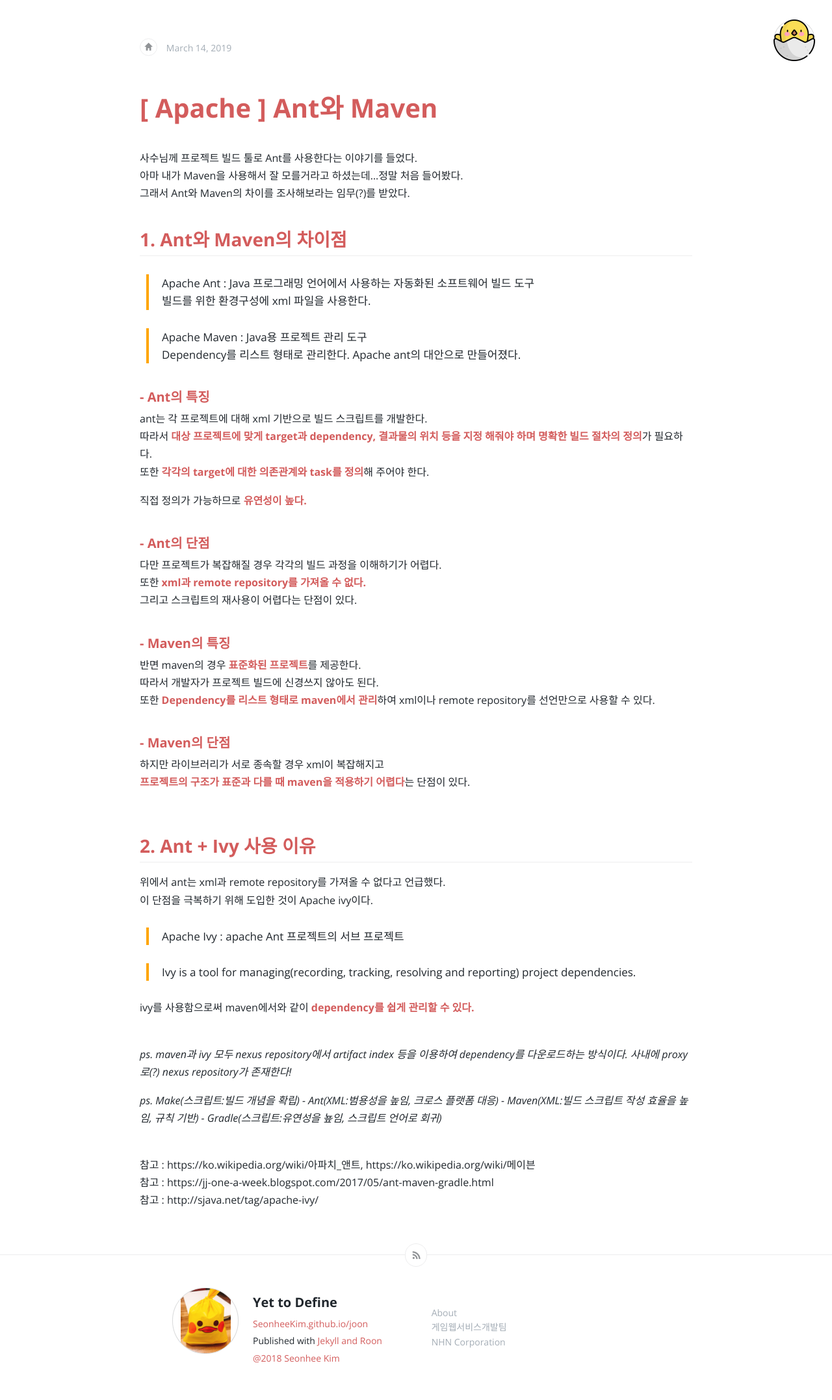
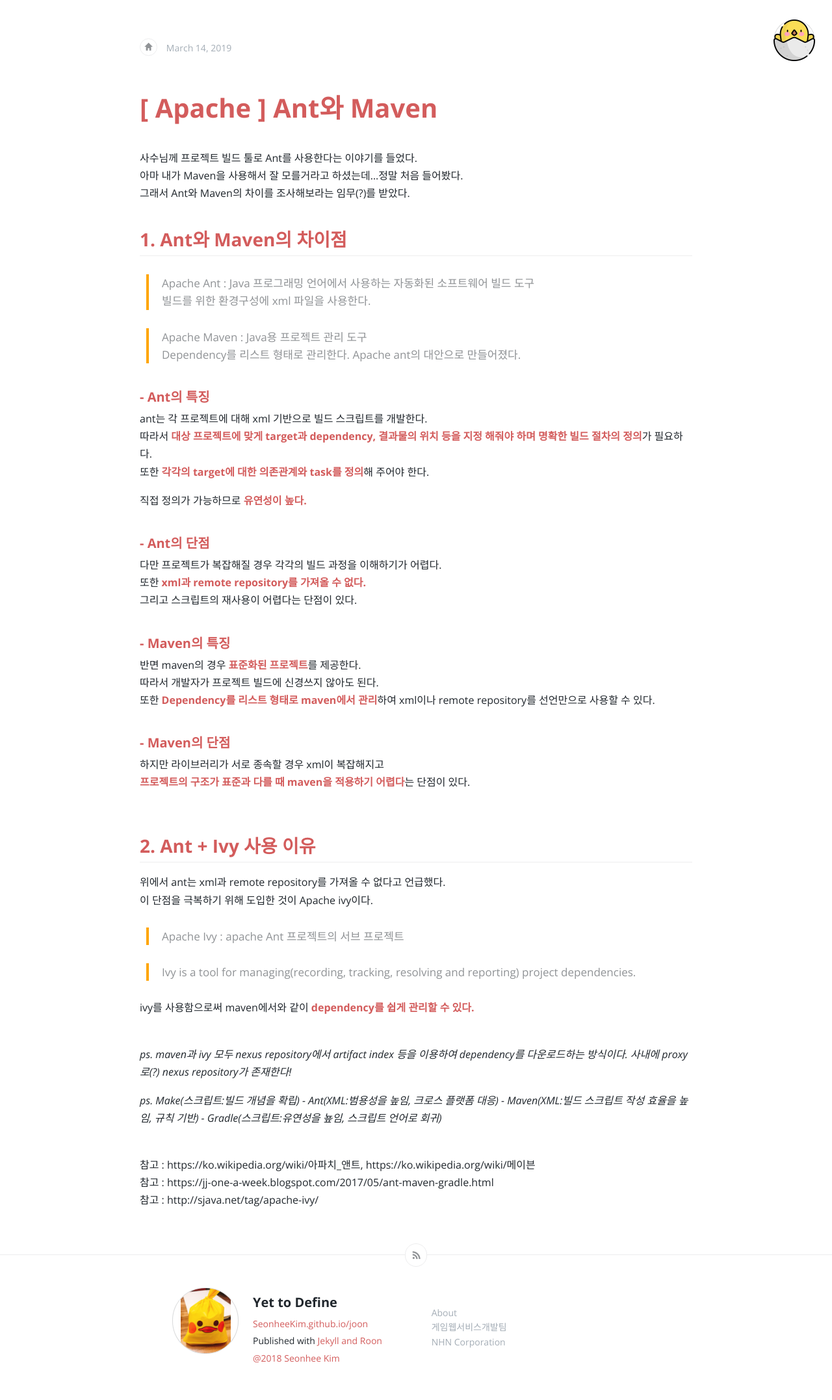
Before and after one commit to vormwald/joon, a Jekyll site: the page built from _posts/2019-03-14-[-Apache-]-Ant와-Maven.md, in a window 1280 px wide. Shown: the whole page at 65% size. Built offline with Jekyll 4.4.1, drawn with Linux system fonts in a browser that asks for light colours; some web fonts are replaced; our own code applies the rules of GitHub Pages for plain Markdown files; Markdown is read by kramdown in place of the engine named in the settings; comment, search, counter and statistics services are not loaded.

Commit message:
change blockquote color

```diff
--- a/css/screen.css
+++ b/css/screen.css
@@ -44,7 +44,8 @@
     vertical-align: middle
 }
 q, blockquote {
-    quotes: none
+    quotes: none;
+    color: #909396;
 }
 q:before, q:after, blockquote:before, blockquote:after {
     content: "";
```
